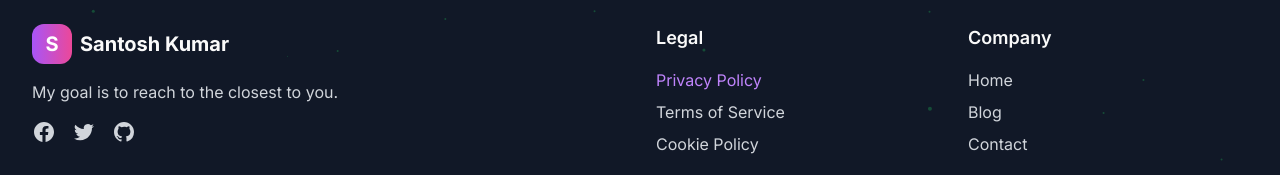
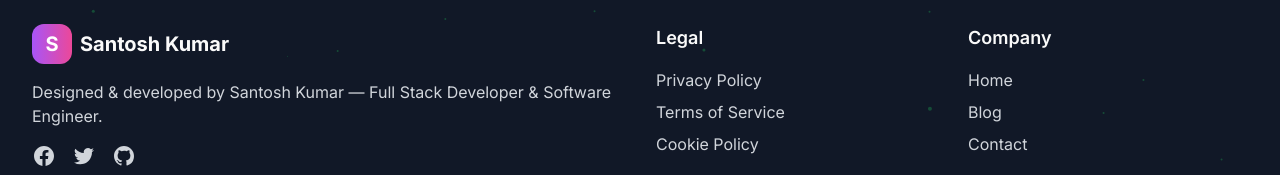
Before and after one commit to santoshrazz/santosh-portfolio, a Next.js app: page /blog/1 in a window 1280 px wide. Shown: the part 350-525 px from the top of the page. Built offline with nearby package versions, Linux system fonts and the light colour scheme; no server answers.

Commit message:
corrected navbar and footer component

```diff
--- a/src/components/Footer.jsx
+++ b/src/components/Footer.jsx
@@ -15,7 +15,8 @@ const Footer = () => {
                 <span className="font-bold text-xl">Santosh Kumar</span>
               </div>
               <p className="text-gray-600 dark:text-gray-300 mb-4">
-                My goal is to reach to the closest to you.
+                Designed & developed by Santosh Kumar — Full Stack Developer &
+                Software Engineer.
               </p>
               <div className="flex space-x-4">
                 <Link
@@ -73,7 +74,7 @@ const Footer = () => {
                 <li>
                   <Link
                     href="/privacy"
-                    className="text-purple-600 dark:text-purple-400 hover:underline"
+                    className="text-gray-600 dark:text-gray-300 hover:text-purple-600 dark:hover:text-purple-400"
                   >
                     Privacy Policy
                   </Link>
--- a/src/components/Navbar.jsx
+++ b/src/components/Navbar.jsx
@@ -104,9 +104,11 @@ export default function Navbar() {
 
   const handleLogOut = () => {
     signOut({ callbackUrl: "/", redirect: true });
+    setIsOpen(false);
   };
   const goToLogin = () => {
     nav.push("/login");
+    setIsOpen(false);
   };
   return (
     <nav className="sticky top-0 z-50 bg-white dark:bg-gray-900 shadow-md border-b border-gray-200 dark:border-gray-700">
```
